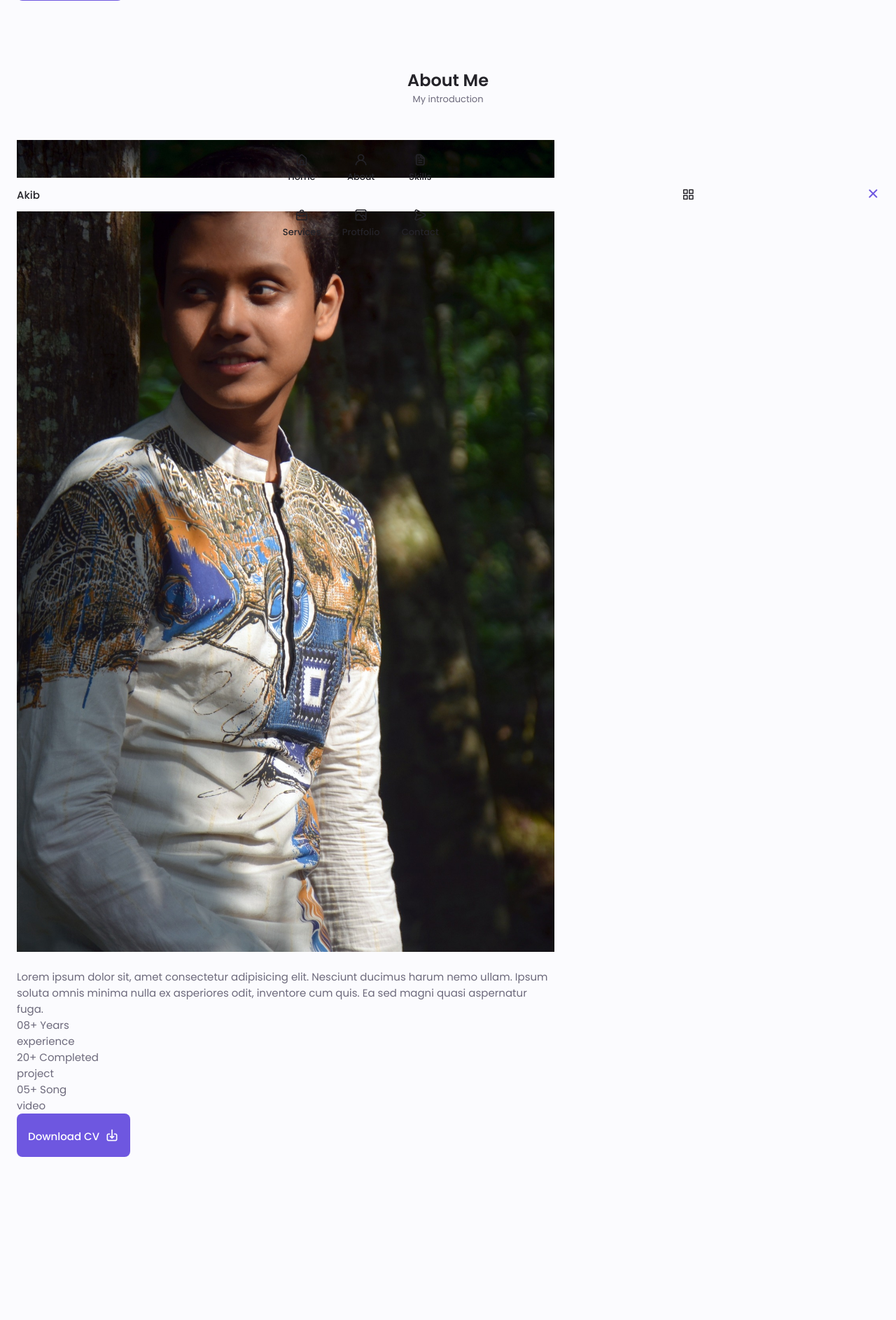
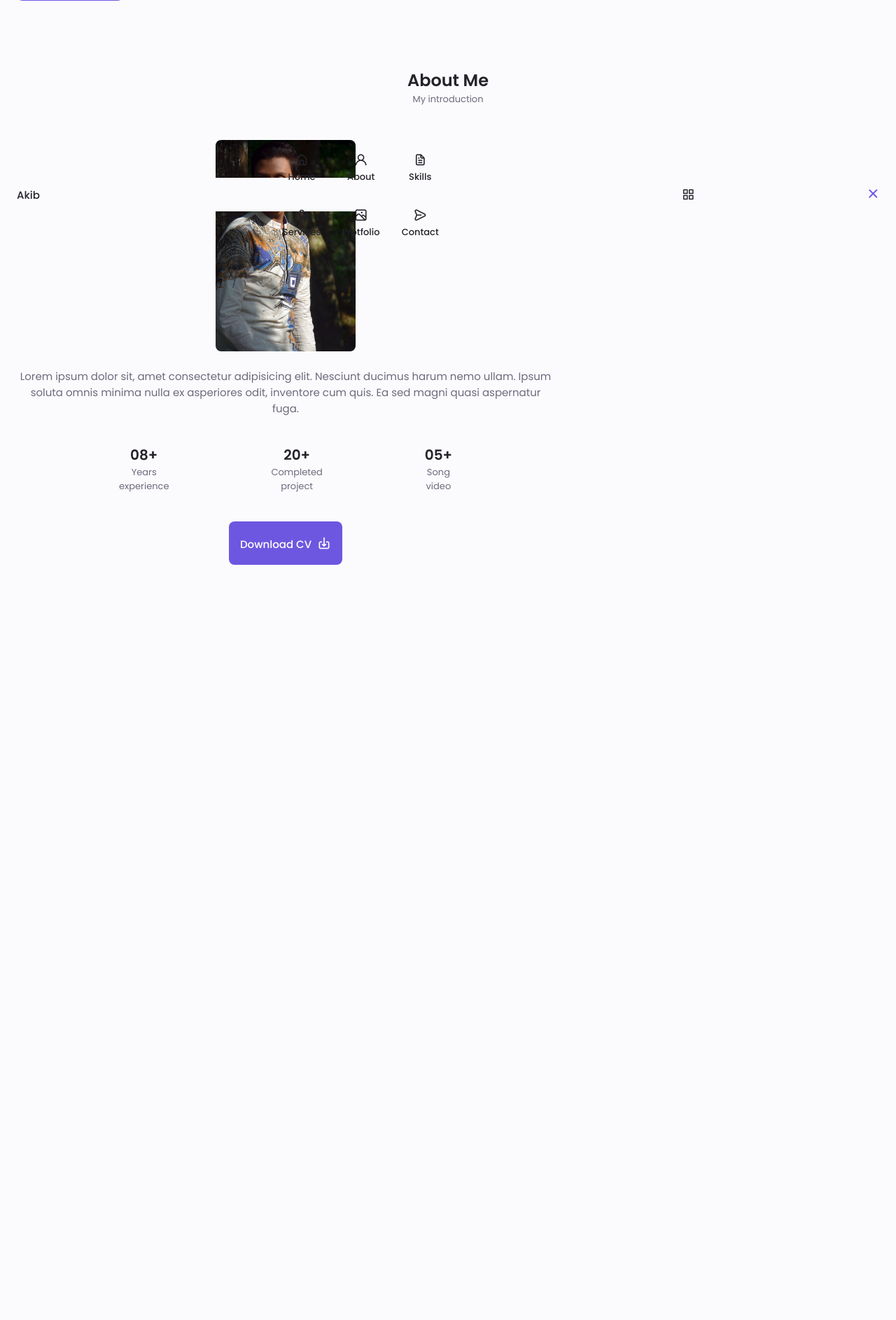
Before and after one commit to Oyon123/akib, a PHP site: page / in a window 1280 px wide. Shown: the part 498-2384 px from the top of the page at 70% size. After the commit the page ends 1305 px from the top, so only its background shows below. Run offline with PHP 8.4, Linux system fonts and the light colour scheme; style sheets or scripts are compiled from the project's sources.

Commit message:
Update style.scss

```diff
--- a/style.scss
+++ b/style.scss
@@ -346,8 +346,43 @@
     align-items: center;
 }
 /*==================== ABOUT ====================*/
+.about__img{
+    width: 200px;
+    border-radius: .5rem;
+    justify-self: center;
+    align-self: center;
+}
 
+.about__description{
+    text-align: center;
+    margin-bottom: $mb-2-5;
+}
 
+.about__info{
+    display: flex;
+    justify-content: space-evenly;
+    margin-bottom: $mb-2-5;
+}
+
+.about__info-title{
+    font-size: $h2-font-size;
+    font-weight: $font-semi-bold;
+    color: $title-color;
+}
+.about__info-name{
+    font-size: $small-font-size;
+}
+
+.about__info-title,
+.about__info-name{
+    display: block;
+    text-align: center;
+}
+
+.about__buttons{
+    display: flex;
+    justify-content: center;
+}
 /*==================== SKILLS ====================*/
 
 
```
